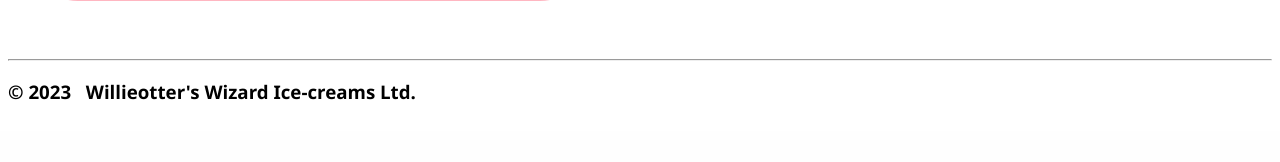
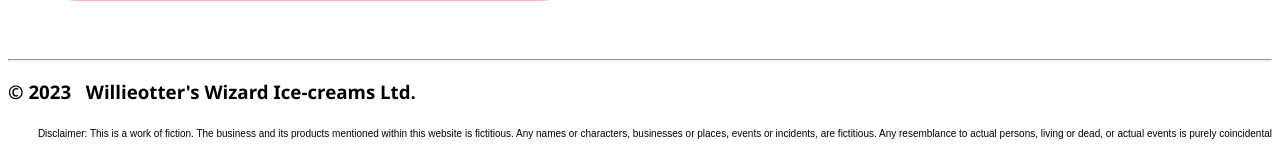
Before and after one commit to IsaacYao20036/project, a Flask app: page /about_us in a window 1280 px wide. Shown: the part 1501-1663 px from the top of the page. Before the commit the page ends 1601 px from the top, so only its background shows below. Run offline with Flask 3, Linux system fonts and the light colour scheme; some web fonts are replaced.

Commit message:
working on disclaimers

```diff
--- a/static/css/style.css
+++ b/static/css/style.css
@@ -147,14 +147,24 @@ button {
     border-radius: 20px;
 }
 
+.fine_txt {
+    font-size: 10px;
+    font-family: Arial, Helvetica, sans-serif;
+}
+
 /***********
 *  FOOTER  *
 ***********/
 
 footer {
+    height: fit-content;
     margin-top: auto;
 }
 
+#footer_fine {
+    float: right;
+    bottom: 5px;
+}
 
 /**************
 *  HOME PAGE  *
--- a/templates/footer.html
+++ b/templates/footer.html
@@ -1,2 +1,7 @@
 <hr>
 <h3>&copy; 2023 &nbsp; Willieotter's Wizard Ice-creams Ltd.</h3>
+<p class="fine_txt" id="footer_fine">Disclaimer:
+    This is a work of fiction.
+    The business and its products mentioned within this website is fictitious.
+    Any names or characters, businesses or places, events or incidents, are fictitious.
+    Any resemblance to actual persons, living or dead, or actual events is purely coincidental</p>
```
